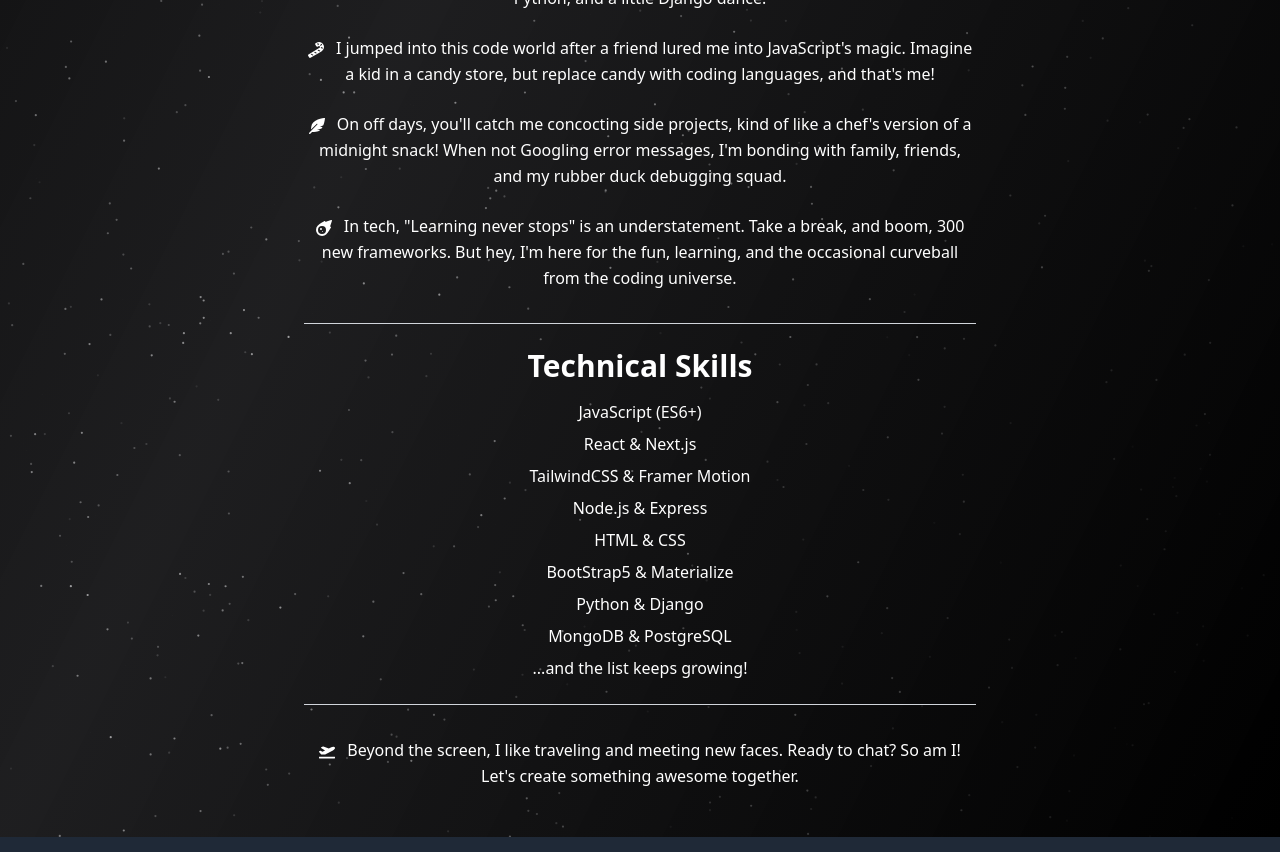
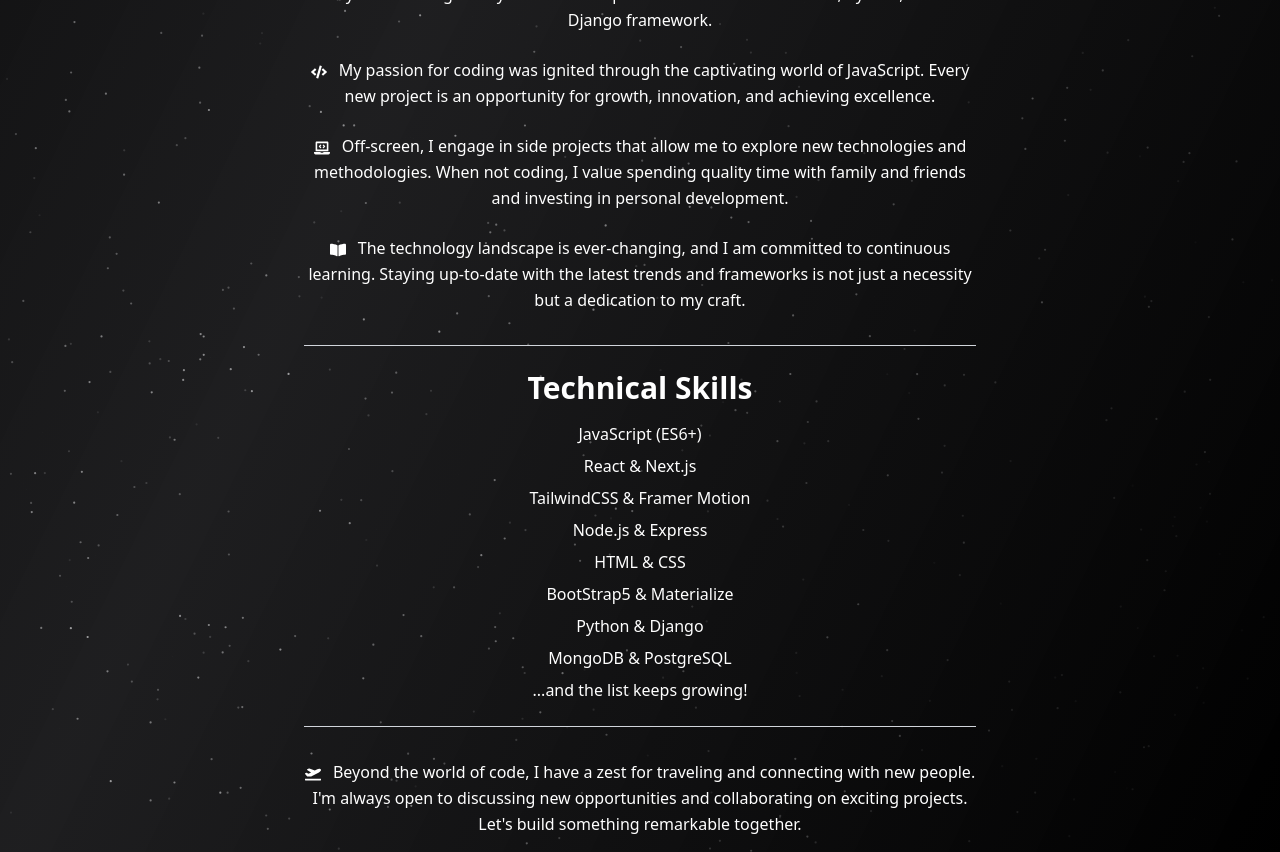
Before and after one commit to rayjim28/portfolio_2, a Next.js app: page / in a window 1280 px wide. Shown: the part 1740-2592 px from the top of the page. Built offline with nearby package versions, Linux system fonts and the light colour scheme.

Commit message:
Adds icons

```diff
--- a/src/components/About.tsx
+++ b/src/components/About.tsx
@@ -2,9 +2,9 @@ import Image from "next/image";
 import { motion, useAnimation } from "framer-motion";
 import {
   FaGlobe,
-  FaCandyCane,
-  FaFeatherAlt,
-  FaMeteor,
+  FaCode,
+  FaLaptopCode,
+  FaBookOpen,
   FaPlaneDeparture,
 } from "react-icons/fa";
 
@@ -59,48 +59,20 @@ const About: React.FC<AboutProps> = ({ currentTheme }) => {
           animate={{ opacity: 1 }}
           transition={{ delay: 0.3 }}
         >
-          <FaGlobe className="inline-block mr-2" /> Hello, World! I graduated
-          with flying colors from General Assembly that aren&apos;t just limited
-          to primary ones. My toolkit? It&apos;s filled with the power of the
-          MERN stack, some Python, and a little Django dance.
+          <FaGlobe className="inline-block mr-2" /> Hello, World! I graduated from General Assembly, where I honed my skills in a diverse array of technologies. My toolkit encompasses the robust MERN stack, Python, and the Django framework.
         </motion.p>
 
-        <motion.p
-          className="mb-6 leading-relaxed text-white-600"
-          initial={{ opacity: 0 }}
-          animate={{ opacity: 1 }}
-          transition={{ delay: 0.6 }}
-        >
-          <FaCandyCane className="inline-block mr-2" /> I jumped into this code
-          world after a friend lured me into JavaScript&apos;s magic. Imagine a
-          kid in a candy store, but replace candy with coding languages, and
-          that&apos;s me!
+        <motion.p className="mb-6 leading-relaxed text-white-600" initial={{ opacity: 0 }} animate={{ opacity: 1 }} transition={{ delay: 0.6 }}>
+        <FaCode className="inline-block mr-2" /> My passion for coding was ignited through the captivating world of JavaScript. Every new project is an opportunity for growth, innovation, and achieving excellence.
         </motion.p>
 
-        <motion.p
-          className="mb-6 leading-relaxed text-white-600"
-          initial={{ opacity: 0 }}
-          animate={{ opacity: 1 }}
-          transition={{ delay: 0.9 }}
-        >
-          <FaFeatherAlt className="inline-block mr-2" /> On off days,
-          you&apos;ll catch me concocting side projects, kind of like a
-          chef&apos;s version of a midnight snack! When not Googling error
-          messages, I&apos;m bonding with family, friends, and my rubber duck
-          debugging squad.
+        <motion.p className="mb-6 leading-relaxed text-white-600" initial={{ opacity: 0 }} animate={{ opacity: 1 }} transition={{ delay: 0.9 }}>
+        <FaLaptopCode className="inline-block mr-2" /> Off-screen, I engage in side projects that allow me to explore new technologies and methodologies. When not coding, I value spending quality time with family and friends and investing in personal development.
+        </motion.p>
+        <motion.p className="mb-6 leading-relaxed text-white-600" initial={{ opacity: 0 }} animate={{ opacity: 1 }} transition={{ delay: 1.2 }}>
+        <FaBookOpen className="inline-block mr-2" /> The technology landscape is ever-changing, and I am committed to continuous learning. Staying up-to-date with the latest trends and frameworks is not just a necessity but a dedication to my craft.
         </motion.p>
 
-        <motion.p
-          className="mb-6 leading-relaxed text-white-600"
-          initial={{ opacity: 0 }}
-          animate={{ opacity: 1 }}
-          transition={{ delay: 1.2 }}
-        >
-          <FaMeteor className="inline-block mr-2" /> In tech, &quot;Learning
-          never stops&quot; is an understatement. Take a break, and boom, 300
-          new frameworks. But hey, I&apos;m here for the fun, learning, and the
-          occasional curveball from the coding universe.
-        </motion.p>
 
         <div className="my-8 border-t border-b border-gray-300 py-6">
           <h3 className="text-3xl mb-4 font-semibold text-white-700">
@@ -142,15 +114,8 @@ const About: React.FC<AboutProps> = ({ currentTheme }) => {
           </motion.ul>
         </div>
 
-        <motion.p
-          className="mt-6 leading-relaxed text-white-600"
-          initial={{ opacity: 0 }}
-          animate={{ opacity: 1 }}
-          transition={{ delay: 1.5 }}
-        >
-          <FaPlaneDeparture className="inline-block mr-2" /> Beyond the screen,
-          I like traveling and meeting new faces. Ready to chat? So am I!
-          Let&apos;s create something awesome together.
+        <motion.p className="mt-6 leading-relaxed text-white-600" initial={{ opacity: 0 }} animate={{ opacity: 1 }} transition={{ delay: 1.5 }}>
+          <FaPlaneDeparture className="inline-block mr-2" /> Beyond the world of code, I have a zest for traveling and connecting with new people. I&apos;m always open to discussing new opportunities and collaborating on exciting projects. Let&apos;s build something remarkable together.
         </motion.p>
       </div>
     </section>
--- a/src/pages/index.tsx
+++ b/src/pages/index.tsx
@@ -98,12 +98,14 @@ export default function Home() {
             {isHoveringTitle && <CustomCursor />}
           </motion.h1>
           {/* Quote section */}
+          <div className="quote-container">
             <motion.h2
               className={`text-lg md:text-xl lg:text-2xl text-center mt-16 ${!currentTheme || currentTheme === "dark" ? "text-white" : "text-black"}`}
               whileHover={{ scale: 1.1 }}
             >
               {quotes[currentQuoteIndex].text} <br /> {quotes[currentQuoteIndex].author}
             </motion.h2>
+          </div>
         </motion.div>
       </main>
       {/* Projects component section */}
--- a/src/styles/globals.css
+++ b/src/styles/globals.css
@@ -14,3 +14,7 @@ html {
 .text-light-primary {
   color: #fff; /* White text color for dark theme */
 }
+
+.quote-container {
+  height: 150px;
+}
```
Lines whose indentation alone changed are shown as unchanged.
